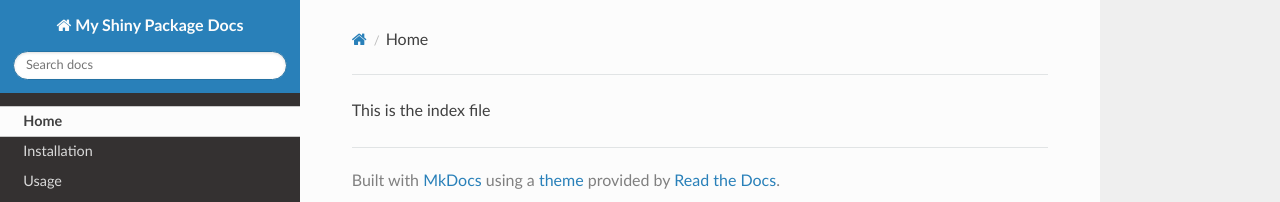
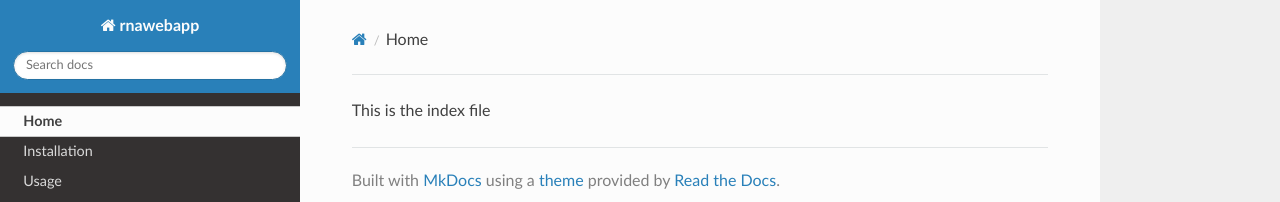
Before and after one commit to ChiaraF32/rnawebapp, an MkDocs documentation site: the page built from docs/index.md, in a window 1280 px wide. Shown: the top 202 px of the page. Built offline with MkDocs 1.6.1, drawn with Linux system fonts in a browser that asks for light colours; nearby versions of some CDN libraries.

Commit message:
Update mkdocs.yml

```diff
--- a/mkdocs.yml
+++ b/mkdocs.yml
@@ -1,4 +1,4 @@
-site_name: "My Shiny Package Docs"
+site_name: "rnawebapp"
 nav:
   - Home: index.md
   - Installation: install.md
```
